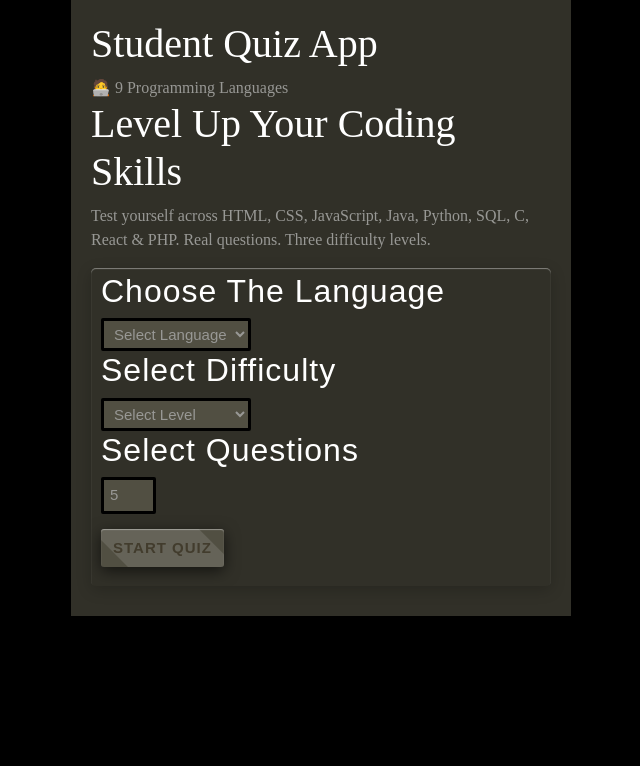
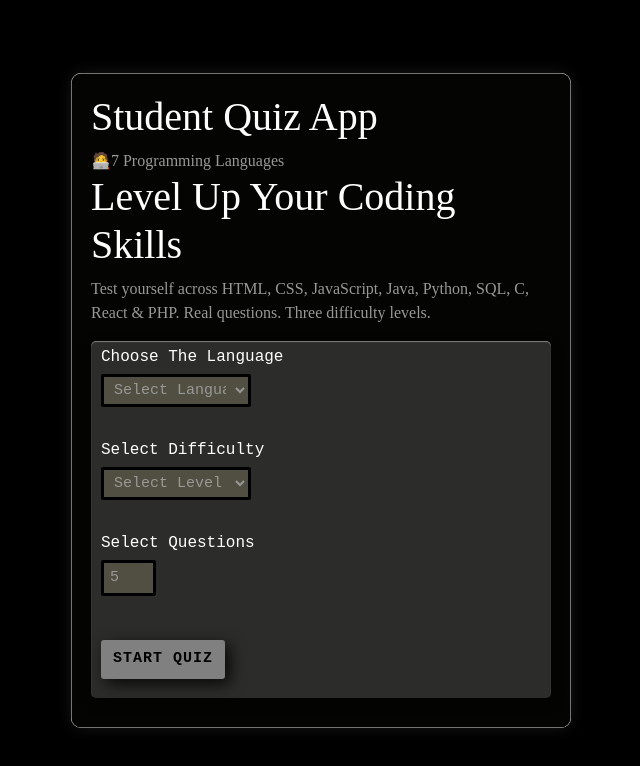
Before and after one commit to ANJITHVASAM/quizapp, a React (Vite) app: page / in a window 1280 px wide. Shown: the top 766 px of the page, without its empty margins (319-959 px from the left). Built offline with nearby package versions, Linux system fonts and the light colour scheme; no server answers.

Commit message:
Changed CSS

```diff
--- a/src/Components/HomePage.jsx
+++ b/src/Components/HomePage.jsx
@@ -4,29 +4,45 @@ import { useState } from "react";
 
 function HomePage({ level, setLevel, language, setLanguage, noOfQuestions, setNoOfQuestions }) {
 
-  // Logic inverted: initially false means warnings are hidden
+
   const [showLanguageWarning, setShowLanguageWarning] = useState(false);
   const [showLevelWarning, setShowLevelWarning] = useState(false);
 
+  const handleSubmit = (e) => {
+    e.preventDefault();
+    try {
+      if (!language) setShowLanguageWarning(true);
+      if (!level) setShowLevelWarning(true);
+      console.log("Form submitted");
+    }
+    catch (error) {
+      console.error("Error during form submission:", error);
+    }
+  }
+
   return (
+    <div className="container-wrapper">
       <div className="container">
         <h1 className="main-heading">Student Quiz App</h1>
         <div className="hero">
-        <div className="hero-badge">🧑‍💻 9 Programming Languages</div>
+          <div className="hero-badge">🧑‍💻7 Programming Languages</div>
           <h1 className="hero-h1">Level Up Your <span className="g">Coding Skills</span></h1>
           <p className="hero-p">Test yourself across HTML, CSS, JavaScript, Java, Python, SQL, C, React & PHP. Real questions. Three difficulty levels.</p>
         </div>
 
+        <form id="quiz-form" onSubmit={handleSubmit}>
           <div className="options">
-        <h2 className="question-title">Choose The Language</h2>
+            <label htmlFor="quiz-language">Choose The Language</label>
             <select
+              id="quiz-language"
+              name="language"
               className="selectOption"
-          value={language || ""}
+              value={language}
               onChange={(e) => {
                 setLanguage(e.target.value);
-            setShowLanguageWarning(false); // Hide warning once selected
+                setShowLanguageWarning(false);
               }}
-          onBlur={() => !language && setShowLanguageWarning(true)} // Show warning if skipped
+              onBlur={() => !language && setShowLanguageWarning(true)}
             >
               <option value="" disabled>Select Language</option>
               <option value="java">Java</option>
@@ -37,42 +53,61 @@ function HomePage({ level, setLevel, language, setLanguage, noOfQuestions, setNo
               <option value="php">PHP</option>
               <option value="javascript">JavaScript</option>
             </select>
-        {/* Fixed CSS class logic */}
-        <p className={`warning-message-${showLanguageWarning ? 'show' : 'hide'}`} style={{color:'red', fontSize:'10px'}}>*Please Select Language</p>
-
-        <h2 className="question-title">Select Difficulty</h2>
+            {showLanguageWarning && (
+              <p className="warning">*Please Select Language</p>
+            )}
+            {!showLanguageWarning && (
+              <p className="warning"></p>
+            )}
+            <label htmlFor="quiz-level">Select Difficulty</label>
             <select
+              id="quiz-level"
+              name="level"
               className="selectOption"
-          value={level || ""}
+              value={level}
               onChange={(e) => {
                 setLevel(e.target.value);
-            setShowLevelWarning(false); // Hide warning once selected
+                setShowLevelWarning(false);
               }}
-          onBlur={() => !level && setShowLevelWarning(true)} // Show warning if skipped
+              onBlur={() => !level && setShowLevelWarning(true)}
             >
               <option value="" disabled>Select Level</option>
               <option value="easy">Easy</option>
               <option value="medium">Medium</option>
               <option value="hard">Hard</option>
             </select>
-        {/* Fixed CSS class logic */}
-        <p className={`warning-message-${showLevelWarning ? 'show' : 'hide'}`} style={{color:'red', fontSize:'10px'}}>*Please Select Level</p>
+            {showLevelWarning && (
+              <p className="warning">*Please Select Level</p>
+            )}
+            {!showLevelWarning && (
+              <p className="warning"></p>
+            )}
 
-        <h2 className="question-title">Select Questions</h2>
+            <label htmlFor="quiz-quantity">Select Questions</label>
             <input
+              id="quiz-quantity"
+              name="noOfQuestions"
               className="selectNoOfQuestions"
               type="number"
-          defaultValue={5}
+              value={noOfQuestions}
               min={1}
               max={15}
-          onChange={(e) => setNoOfQuestions(e.target.value)}
+              onChange={(e) => setNoOfQuestions(Number(e.target.value))}
             />
             <br />
-        <Link to="/quiz">
-          <button className="button" disabled={!level || !language}>Start Quiz</button>
-        </Link>
+
+            <button
+              type="submit"
+              className="button"
+            // disabled={!level || !language || noOfQuestions < 1 || noOfQuestions > 15}
+            >
+              Start Quiz
+            </button>
           </div>
+        </form>
+
       </div>
+    </div >
   );
 }
 
--- a/src/Components/components.css
+++ b/src/Components/components.css
@@ -3,13 +3,21 @@ body{
     overflow-y: auto;
     height: 100vh;
 }
+.container-wrapper{
+    display: flex;
+    justify-content: center;
+    align-items: center;
+    height: 100vh;
+}
 .container {
     max-width: 500px;
-    margin: auto;
     padding: 20px;
     font-family: Arial sans-serif;
-    background: #313028;
+    background: #0a0a056b;
     color: #fff;
+    box-shadow: 0 0 15px rgba(110, 110, 110, 0.2),
+                inset 0 0 0.5px 0.5px rgba(255, 255, 255, 0.9);
+    border-radius: 10px;
 }
 .card {
     border: 1px solid #ddd;
@@ -25,79 +33,42 @@ body{
 .options {
     position: relative;
     overflow: hidden;
-    font-family: Arial, sans-serif;
+    font-family: 'JetBrains Mono', 'Fira Code', monospace;
     display: block;
     margin-bottom: 10px;
-    background: #313028;
+    background: rgba(128, 128, 128, 0.323);
     color: #fff;
     padding: 4px 10px;
     border: none;
     border-radius: 5px;
-    letter-spacing: 1px;
     box-shadow: 0 4px 15px rgba(0, 0, 0, 0.2),
                 inset 0 1px 1px rgba(255, 255, 255, 0.4);
     cursor: pointer;
 }
 
-.options::after {
-    content: "";
-    position: absolute;
-    top: 0;
-    left: -100%;
-    width: 50%;
-    height: 100%;
-    background: linear-gradient(
-        90deg,
-        transparent,
-        rgba(255, 255, 255, 0.4),
-        transparent
-    );
-    transform: skewX(-25deg);
-    transition: none;
-}
-
-.options:hover::after {
-    left: 150%;
-    transition: left 0.6s ease-in-out;
+select,input{
+    margin: 5px 0px;
 }
 
 .button {
   margin: 15px 15px 15px 0px;
-  background: #514f42;
-  color: #2A2312;
+  background: gray;
+  color: #000;
   padding: 8px 12px;
   font-size: 15px;
   font-weight: bold;
   border: none;
   border-radius: 3px;
   cursor: pointer;
-  position: relative;
-  overflow: hidden;
-  transition: all 0.3s ease;
-  box-shadow: 0 4px 15px rgba(0, 0, 0, 0.599),
-              inset 0 1px 1px rgba(255, 255, 255, 0.4);
+  box-shadow: 5px 5px 15px rgba(0, 0, 0, 0.821);
   text-transform: uppercase;
   letter-spacing: 1px;
 }
-
-.button::before {
-  content: "";
-  position: absolute;
-  top: -50%;
-  left: -50%;
-  width: 200%;
-  height: 200%;
-  background: rgba(255, 255, 255, 0.113);
-  transform: rotate(45deg);
-  transition: all 0.5s ease;
-  pointer-events: none;
-}
-
-.button:hover {
-  transform: translateY(-3px);
-  filter: brightness(1.1);
-  box-shadow: 2px 4px 15px rgb(0, 0, 0);
-  color: rgb(0, 0, 0);
+.button:hover{
+    color: gray;
+    background: #000;
+    transition: 0.5s;
+    box-shadow: 5px 5px 15px rgba(152, 151, 151, 0.21);
 }
 
 .hero-badge,.hero-p{
@@ -114,6 +85,7 @@ body{
 }
 
 .selectOption{
+    display: block;
     width: 150px;
     font-size: 15px;
     padding: 4px 6px;
@@ -132,6 +104,12 @@ body{
 
 .warning-message-show {
   display: block;
+}
+.warning{
+    color: red;
+    font-size: 10px;
+    padding: 1px 0 0 0;
+    height: 10px;
 }
 .score{
     font-size: 15px;
@@ -156,6 +134,7 @@ input[type="checkbox"]{
 }
 
 .selectNoOfQuestions{
+    display: block;
     border: solid 3px rgb(0, 0, 0);
     font-size: 15px;
     padding: 4px 6px;
```
Lines whose indentation alone changed are shown as unchanged.
